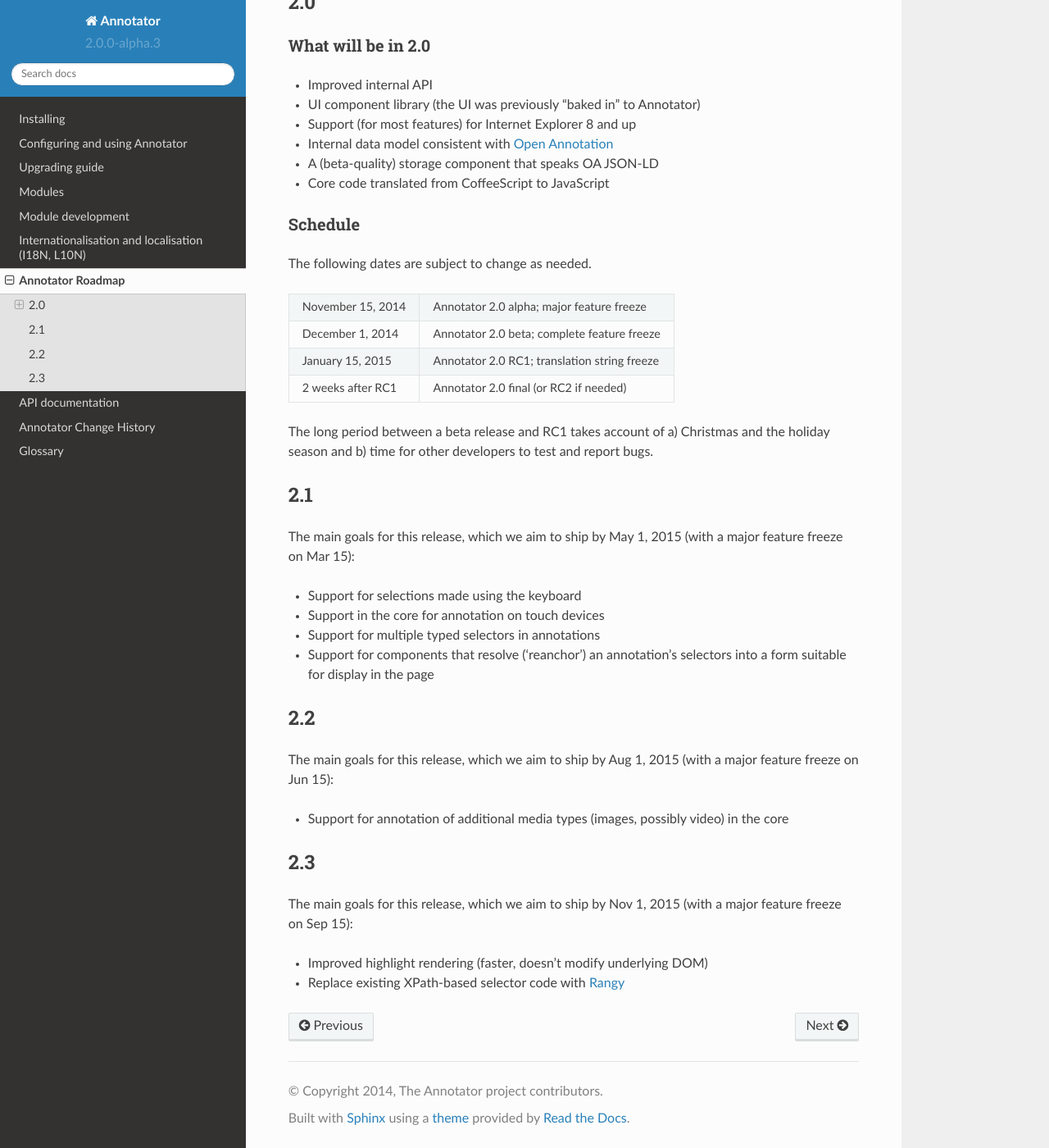
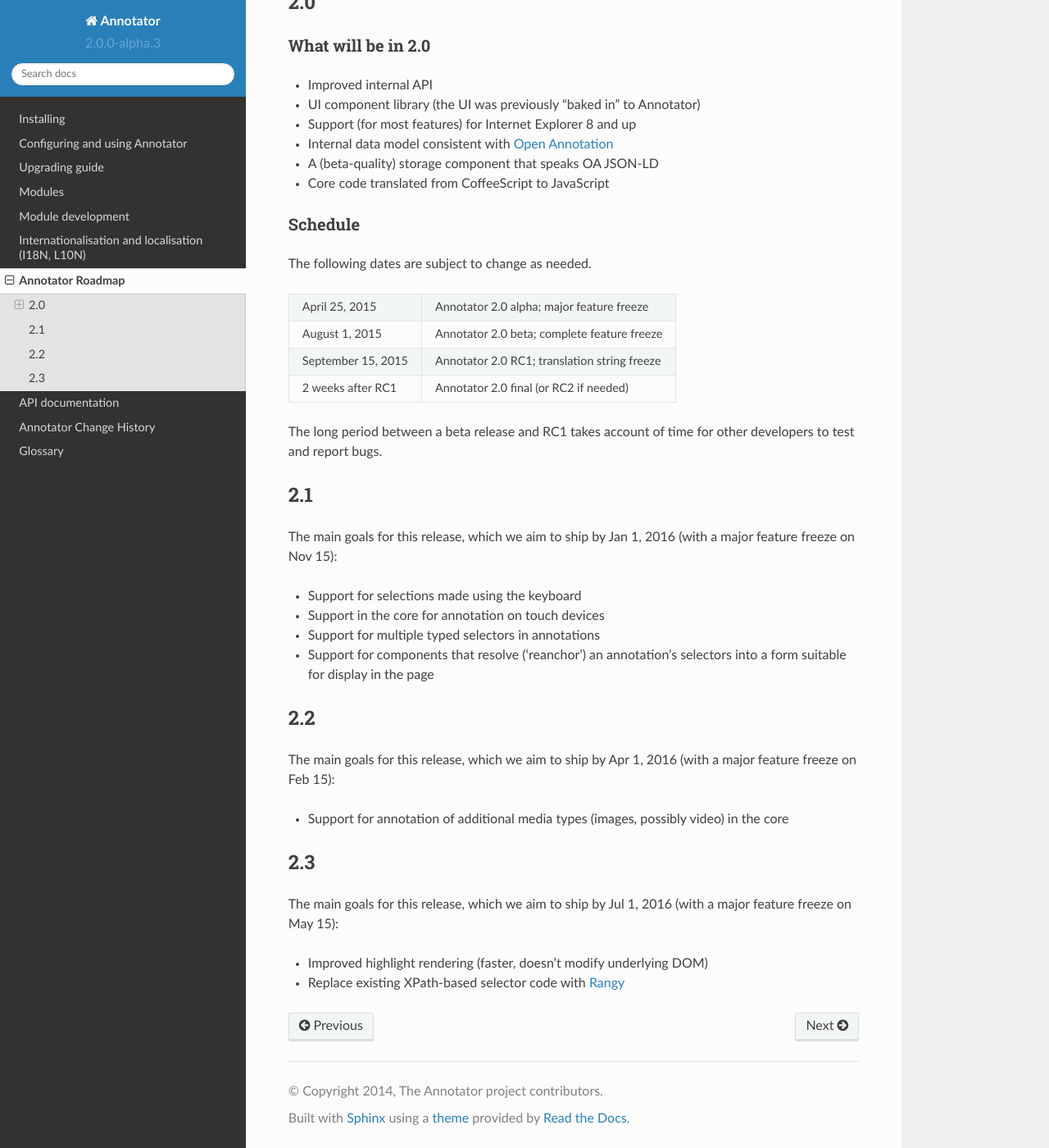
Before and after one commit to openannotation/annotator, a Sphinx documentation site: the page built from doc/roadmap.rst, in a window 1280 px wide and 1400 px high, scrolled down 491 px. Shown: the whole window at 82% size. Built offline with Sphinx 7.4.7 and the Read the Docs theme 2.0.0, drawn with Linux system fonts in a browser that asks for light colours.

Commit message:
Update roadmap to account for past delays

```diff
--- a/doc/roadmap.rst
+++ b/doc/roadmap.rst
@@ -34,22 +34,22 @@ Schedule
 
 The following dates are subject to change as needed.
 
-=================  ============================================
-November 15, 2014  Annotator 2.0 alpha; major feature freeze
-December 1, 2014   Annotator 2.0 beta; complete feature freeze
-January  15, 2015  Annotator 2.0 RC1; translation string freeze
-2 weeks after RC1  Annotator 2.0 final (or RC2 if needed)
-=================  ============================================
+==================  ============================================
+April     25, 2015  Annotator 2.0 alpha; major feature freeze
+August     1, 2015  Annotator 2.0 beta; complete feature freeze
+September 15, 2015  Annotator 2.0 RC1; translation string freeze
+2 weeks  after RC1  Annotator 2.0 final (or RC2 if needed)
+==================  ============================================
 
-The long period between a beta release and RC1 takes account of a) Christmas and
-the holiday season and b) time for other developers to test and report bugs.
+The long period between a beta release and RC1 takes account of time for other
+developers to test and report bugs.
 
 
 2.1
 +++
 
-The main goals for this release, which we aim to ship by May 1, 2015 (with a
-major feature freeze on Mar 15):
+The main goals for this release, which we aim to ship by Jan 1, 2016 (with a
+major feature freeze on Nov 15):
 
 -  Support for selections made using the keyboard
 -  Support in the core for annotation on touch devices
@@ -61,8 +61,8 @@ major feature freeze on Mar 15):
 2.2
 +++
 
-The main goals for this release, which we aim to ship by Aug 1, 2015 (with a
-major feature freeze on Jun 15):
+The main goals for this release, which we aim to ship by Apr 1, 2016 (with a
+major feature freeze on Feb 15):
 
 -  Support for annotation of additional media types (images, possibly video) in
    the core
@@ -70,8 +70,8 @@ major feature freeze on Jun 15):
 2.3
 +++
 
-The main goals for this release, which we aim to ship by Nov 1, 2015 (with a
-major feature freeze on Sep 15):
+The main goals for this release, which we aim to ship by Jul 1, 2016 (with a
+major feature freeze on May 15):
 
 -  Improved highlight rendering (faster, doesn't modify underlying DOM)
 -  Replace existing XPath-based selector code with Rangy_
```
